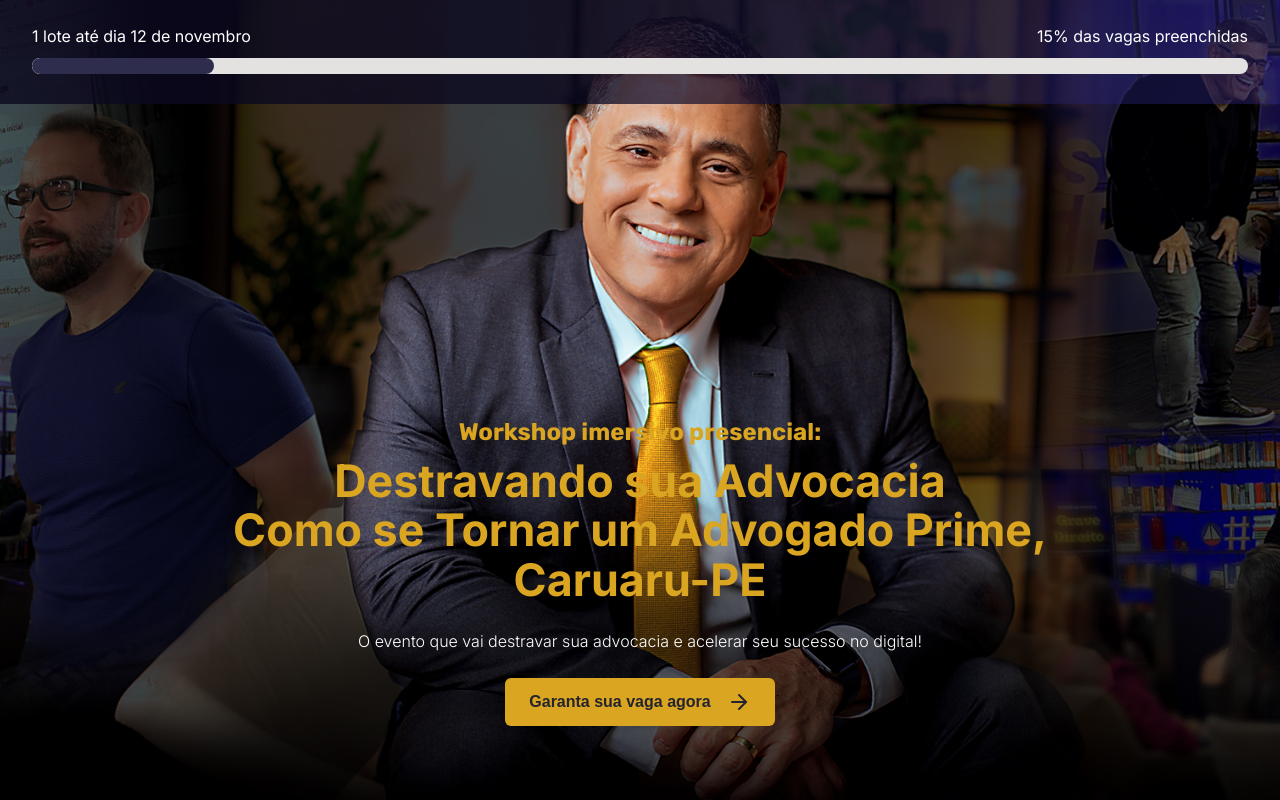
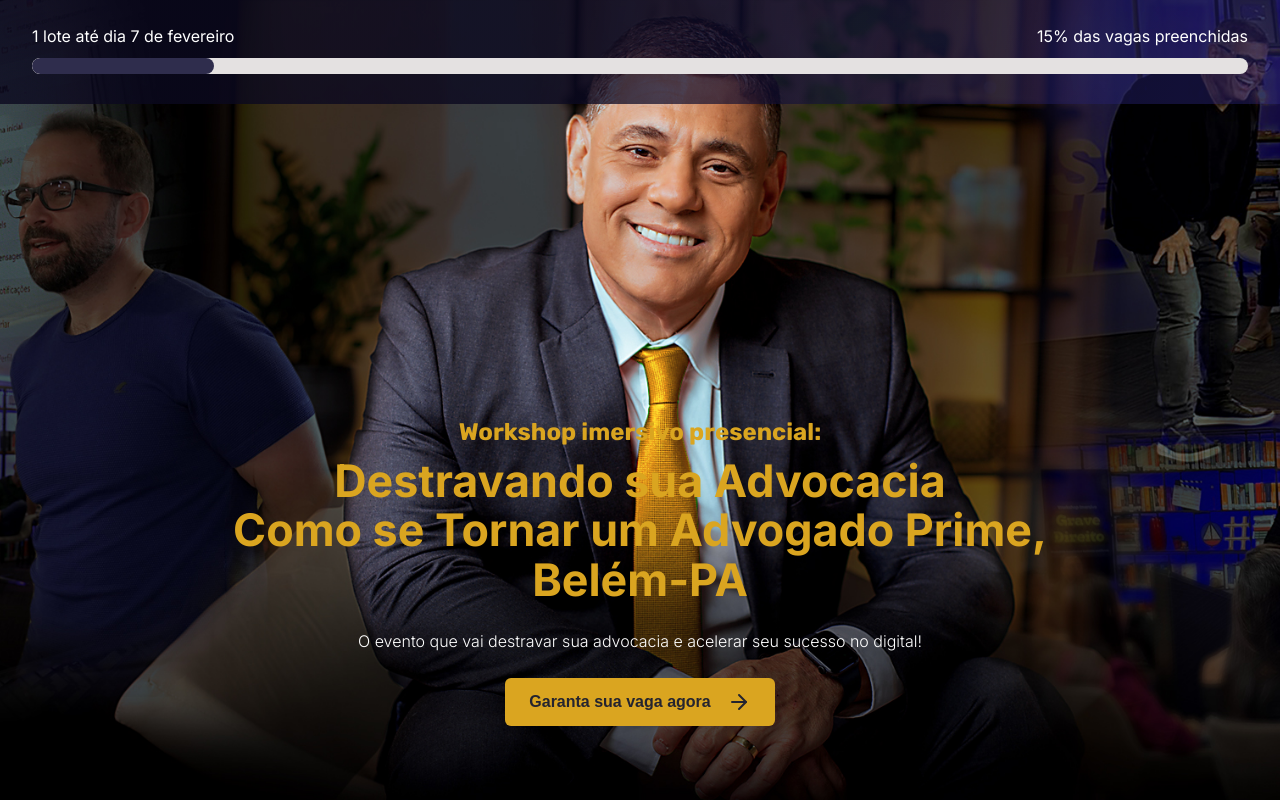
Before and after one commit to nelson-vieira-cunha/advogadoPrime, a Next.js app: page / in a window 1280 px wide. Shown: the top 800 px of the page. Built offline with nearby package versions, Linux system fonts and the light colour scheme.

Commit message:
alterações local e data

```diff
--- a/src/components/intro/index.tsx
+++ b/src/components/intro/index.tsx
@@ -105,7 +105,7 @@ export default function Intro({
                             <h1>
                                 <span>Workshop imersivo presencial:</span><br />
                                 Destravando sua Advocacia<br />
-                                Como se Tornar um Advogado Prime,<br /> Caruaru-PE
+                                Como se Tornar um Advogado Prime,<br /> Belém-PA
                             </h1>
                             <p className={styles.description}>
                             O evento que vai destravar sua advocacia e acelerar seu sucesso no digital!
--- a/src/components/intro/progressBar/index.tsx
+++ b/src/components/intro/progressBar/index.tsx
@@ -13,7 +13,7 @@ export default function ProgressBar({ className }: Partial<ProgressBar>) {
     const INITIAL_PROGRESS = 15;
     const FINAL_PROGRESS = 100;
     const START_DATE = new Date('2024-11-01');
-    const END_DATE = new Date('2024-12-30');
+    const END_DATE = new Date('2025-02-21');
 
     const { batchs } = useBatch();
     const [progress, setProgress] = useState(INITIAL_PROGRESS);
--- a/src/components/secure-your-spot/index.tsx
+++ b/src/components/secure-your-spot/index.tsx
@@ -35,10 +35,10 @@ export default function SecureYourSpot({spot}: Props) {
     };
 
     const cardListItems = [
-        "Dia 06/10 das 18h as 22h",
-        "Dia 07/10 das 08h as 18h",
-        "Adquira o ingresso até o dia 16/10 com desconto de R$649.00 por R$600.00 a vista no cartão ou pix.",
-        "Curso Presencial em Caruaru - PE.",
+        "Dia 21/02 das 18h as 22h",
+        "Dia 22/02 das 08h as 18h",
+        "Adquira o ingresso até o dia 21/02 com desconto de R$649.00 por R$600.00 a vista no cartão ou pix.",
+        "Curso Presencial em Belém - Pará.",
         "1 noite de networking.",
         "1 dia inteiro de imersão com coffee break.",
         "Empreendedorismo Jurídico.",
@@ -46,7 +46,7 @@ export default function SecureYourSpot({spot}: Props) {
         "Produção de Vídeos com o Celular.",
         "Vídeos que Vendem sua Advocacia.",
         "Automação e Inteligência Artificial.",
-        "Instituto CME, Rua Visconde de Inhaúma, 1683, Maurício de Nassau, Caruaru, PE"
+        "Cesupa Av. Alcindo Cacela 980. Belém, Pa"
     ]
 
     return (
--- a/src/context/BatchsContext.tsx
+++ b/src/context/BatchsContext.tsx
@@ -23,7 +23,7 @@ export const BatchProvider = ({ children }: { children: ReactNode }) => {
     {
         batch: 1,
         startedAt: '2024-10-10 00:00:00',
-        endedAt: '2024-11-12 23:59:00',
+        endedAt: '2025-02-07 23:59:00',
         oldPrice: 480,
         promotionPrice: 480,
         url: 'https://conteudolegal.disce.com.br/pay/destravando-sua-advocacia-como-se-tornar-um-advogado-prime',
@@ -31,7 +31,7 @@ export const BatchProvider = ({ children }: { children: ReactNode }) => {
     {
         batch: 2,
         startedAt: '2024-11-13 00:00:00',
-        endedAt: '2024-11-30 23:59:00',
+        endedAt: '2025-02-14 23:59:00',
         oldPrice: 480,
         promotionPrice: 480,
         url: 'https://conteudolegal.disce.com.br/pay/destravando-sua-advocacia-como-se-tornar-um-advogado-prime',
@@ -39,7 +39,7 @@ export const BatchProvider = ({ children }: { children: ReactNode }) => {
     {
         batch: 3,
         startedAt: '2024-12-01 00:00:00',
-        endedAt: '2024-12-30 00:00:00',
+        endedAt: '2025-02-21 00:00:00',
         oldPrice: 620,
         promotionPrice: 620,
         url: 'https://conteudolegal.disce.com.br/pay/destravando-sua-advocacia-como-se-tornar-um-advogado-prime',
```
Also changed, not shown: 1 other file (tests, documents, lock files or other folders).
